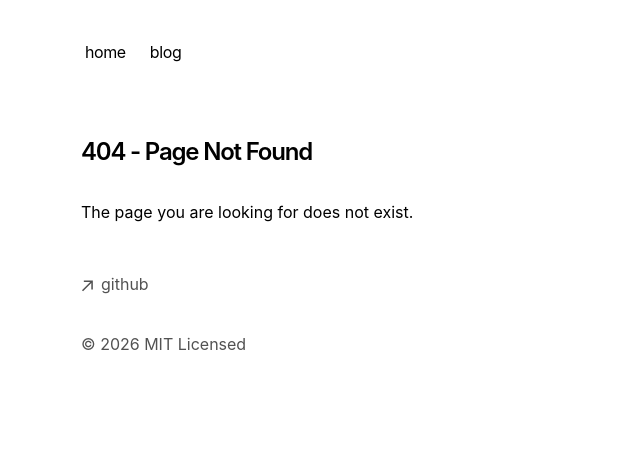
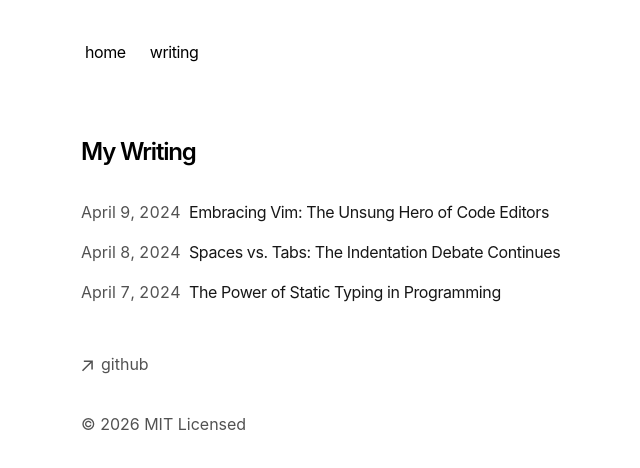
Before and after one commit to yasser1dev/yazchihab.com, a Next.js app: page /writing in a window 1280 px wide. Before the commit this address had no page. Shown: the top 468 px of the page, without its empty margins (271-911 px from the left). Built offline with nearby package versions, Linux system fonts and the light colour scheme.

Commit message:
move blog section to writing section

```diff
--- a/app/blog/page.tsx
+++ /dev/null
@@ -1,15 +0,0 @@
-import { BlogPosts } from 'app/components/posts'
-
-export const metadata = {
-  title: 'Blog',
-  description: 'Read my blog.',
-}
-
-export default function Page() {
-  return (
-    <section>
-      <h1 className="font-semibold text-2xl mb-8 tracking-tighter">My Blog</h1>
-      <BlogPosts />
-    </section>
-  )
-}
--- a/app/components/nav.tsx
+++ b/app/components/nav.tsx
@@ -4,8 +4,8 @@ const navItems = {
   '/': {
     name: 'home',
   },
-  '/blog': {
-    name: 'blog',
+  '/writing': {
+    name: 'writing',
   }
 }
 
--- a/app/components/posts.tsx
+++ b/app/components/posts.tsx
@@ -1,12 +1,12 @@
 import Link from 'next/link'
-import { formatDate, getBlogPosts } from 'app/blog/utils'
+import { formatDate, getWritingPosts } from 'app/writing/utils'
 
-export function BlogPosts() {
-  let allBlogs = getBlogPosts()
+export function WritingPosts() {
+  let allPosts = getWritingPosts()
 
   return (
     <div>
-      {allBlogs
+      {allPosts
         .sort((a, b) => {
           if (
             new Date(a.metadata.publishedAt) > new Date(b.metadata.publishedAt)
@@ -19,7 +19,7 @@ export function BlogPosts() {
           <Link
             key={post.slug}
             className="flex flex-col space-y-1 mb-4"
-            href={`/blog/${post.slug}`}
+            href={`/writing/${post.slug}`}
           >
             <div className="w-full flex flex-col md:flex-row space-x-0 md:space-x-2">
               <p className="text-neutral-600 dark:text-neutral-400 w-[100px] tabular-nums">
--- a/app/page.tsx
+++ b/app/page.tsx
@@ -1,4 +1,4 @@
-import { BlogPosts } from 'app/components/posts'
+import { WritingPosts } from 'app/components/posts'
 
 export default function Page() {
   return (
@@ -12,7 +12,7 @@ export default function Page() {
           Moreover I'm passionate about anything related to theoritical physics and cosmology 🌌`}
       </p>
       <div className="my-8">
-        <BlogPosts />
+        <WritingPosts />
       </div>
     </section>
   )
--- a/app/sitemap.ts
+++ b/app/sitemap.ts
@@ -1,14 +1,14 @@
-import { getBlogPosts } from 'app/blog/utils'
+import { getWritingPosts } from 'app/writing/utils'
 
 export const baseUrl = 'https://portfolio-blog-starter.vercel.app'
 
 export default async function sitemap() {
-  let blogs = getBlogPosts().map((post) => ({
-    url: `${baseUrl}/blog/${post.slug}`,
+  let blogs = getWritingPosts().map((post) => ({
+    url: `${baseUrl}/writing/${post.slug}`,
     lastModified: post.metadata.publishedAt,
   }))
 
-  let routes = ['', '/blog'].map((route) => ({
+  let routes = ['', '/writing'].map((route) => ({
     url: `${baseUrl}${route}`,
     lastModified: new Date().toISOString().split('T')[0],
   }))
--- a/app/blog/[slug]/page.tsx
+++ b/app/writing/[slug]/page.tsx
@@ -1,10 +1,10 @@
 import { notFound } from 'next/navigation'
 import { CustomMDX } from 'app/components/mdx'
-import { formatDate, getBlogPosts } from 'app/blog/utils'
+import { formatDate, getWritingPosts } from 'app/writing/utils'
 import { baseUrl } from 'app/sitemap'
 
 export async function generateStaticParams() {
-  let posts = getBlogPosts()
+  let posts = getWritingPosts()
 
   return posts.map((post) => ({
     slug: post.slug,
@@ -12,7 +12,7 @@ export async function generateStaticParams() {
 }
 
 export function generateMetadata({ params }) {
-  let post = getBlogPosts().find((post) => post.slug === params.slug)
+  let post = getWritingPosts().find((post) => post.slug === params.slug)
   if (!post) {
     return
   }
@@ -35,7 +35,7 @@ export function generateMetadata({ params }) {
       description,
       type: 'article',
       publishedTime,
-      url: `${baseUrl}/blog/${post.slug}`,
+      url: `${baseUrl}/writing/${post.slug}`,
       images: [
         {
           url: ogImage,
@@ -51,8 +51,8 @@ export function generateMetadata({ params }) {
   }
 }
 
-export default function Blog({ params }) {
-  let post = getBlogPosts().find((post) => post.slug === params.slug)
+export default function Writing({ params }) {
+  let post = getWritingPosts().find((post) => post.slug === params.slug)
 
   if (!post) {
     notFound()
@@ -74,7 +74,7 @@ export default function Blog({ params }) {
             image: post.metadata.image
               ? `${baseUrl}${post.metadata.image}`
               : `/og?title=${encodeURIComponent(post.metadata.title)}`,
-            url: `${baseUrl}/blog/${post.slug}`,
+            url: `${baseUrl}/writing/${post.slug}`,
             author: {
               '@type': 'Person',
               name: 'My Portfolio',
--- /dev/null
+++ b/app/writing/page.tsx
@@ -0,0 +1,15 @@
+import { WritingPosts } from 'app/components/posts'
+
+export const metadata = {
+  title: 'Writing',
+  description: 'Read my writing.',
+}
+
+export default function Page() {
+  return (
+    <section>
+      <h1 className="font-semibold text-2xl mb-8 tracking-tighter">My Writing</h1>
+      <WritingPosts />
+    </section>
+  )
+}
--- a/app/blog/utils.ts
+++ b/app/writing/utils.ts
@@ -49,8 +49,8 @@ function getMDXData(dir) {
   })
 }
 
-export function getBlogPosts() {
-  return getMDXData(path.join(process.cwd(), 'app', 'blog', 'posts'))
+export function getWritingPosts() {
+  return getMDXData(path.join(process.cwd(), 'app', 'writing', 'posts'))
 }
 
 export function formatDate(date: string, includeRelative = false) {
```
Also changed, not shown: app/writing/posts/spaces-vs-tabs.mdx (renamed from app/blog/posts/spaces-vs-tabs.mdx), app/writing/posts/static-typing.mdx (renamed from app/blog/posts/static-typing.mdx), app/writing/posts/vim.mdx (renamed from app/blog/posts/vim.mdx), 1 other file (tests, documents, lock files or other folders).
